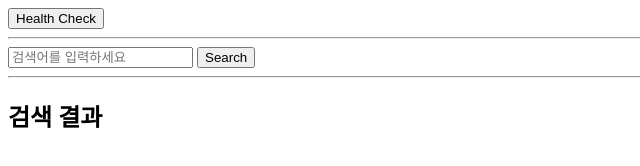
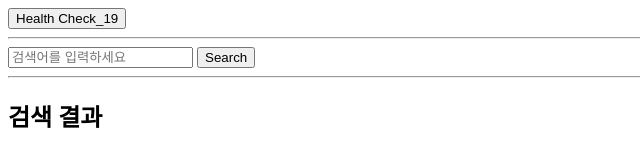
Before and after one commit to minryu87/github.io, a plain HTML site: page index.html in a window 1280 px wide. Shown: the full height of the page, 0-640 px from the left. Drawn offline with nearby package versions, Linux system fonts and the light colour scheme.

Commit message:
Update index.html

```diff
--- a/index.html
+++ b/index.html
@@ -6,7 +6,7 @@
     <meta http-equiv="Content-Security-Policy" content="upgrade-insecure-requests">
 </head>
 <body>
-    <button id="health-check">Health Check</button>
+    <button id="health-check">Health Check_19</button>
     <div id="health-check-status"></div>
 
     <hr>
```
